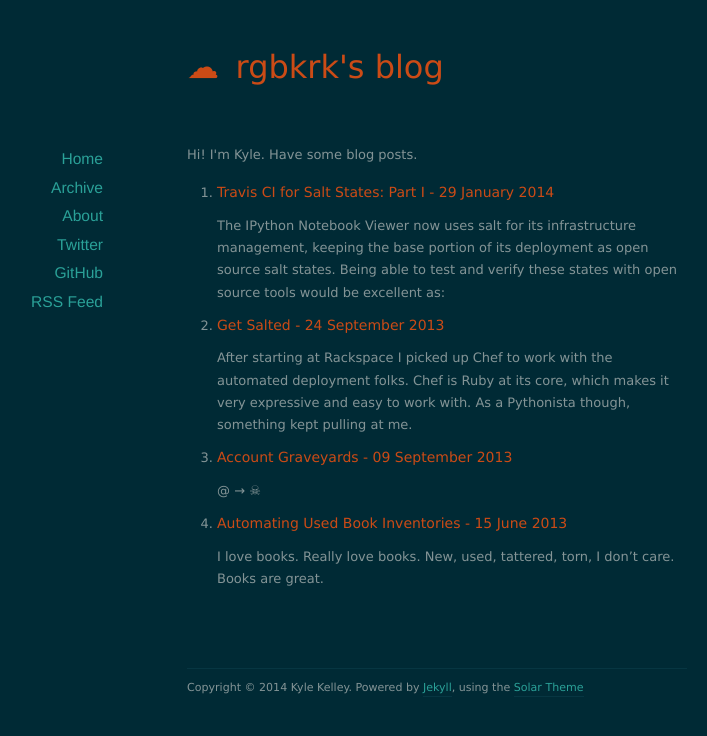
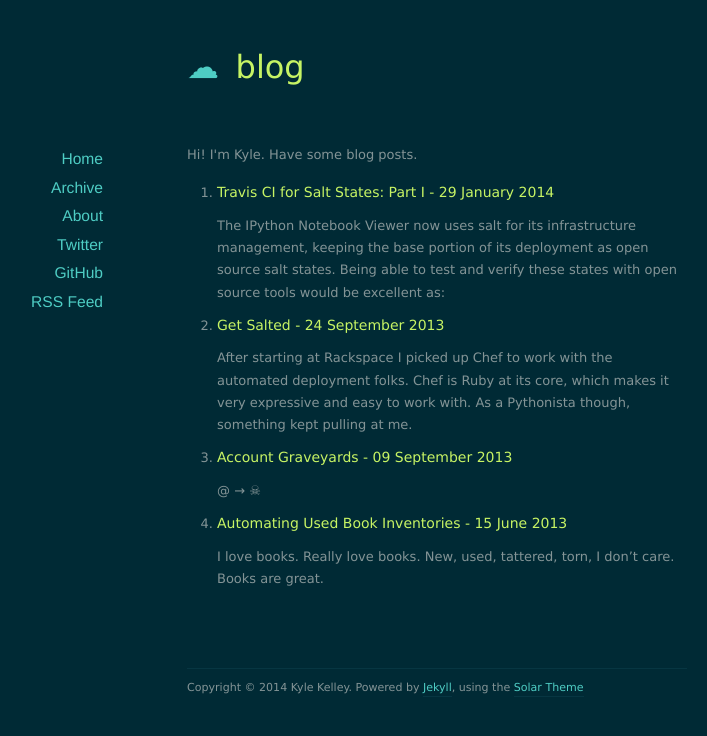
Before and after one commit to rgbkrk/rgbkrk.github.io, a Jekyll site: the page built from index.html, in a window 1280 px wide. Shown: the top 736 px of the page, without its empty margins (203-910 px from the left). Built offline with Jekyll 4.4.1, drawn with Linux system fonts in a browser that asks for light colours; nearby versions of some CDN libraries; the list of posts is cut into pages by our own code.

Commit message:
New theme

```diff
--- a/_config.yml
+++ b/_config.yml
@@ -1,4 +1,4 @@
-name: rgbkrk's blog
+name: blog
 author: Kyle Kelley
 url: http://rgbkrk.github.io
 
--- a/assets/css/colors-dark.css
+++ b/assets/css/colors-dark.css
@@ -1,43 +1,43 @@
 html, body {
 	background-color: #002a35;
-	color: #839496;
+	color: #839496; /*556270;*/
 }
 
 a, a:visited, a:active {
-	color: #2aa198;
+	color: #4ecdc4;
 	border-color: #073642;
 }
 
 a:hover {
 	background-color: #073642;
 	border-color: #073642;
-	color: #2aa198;
+	color: #4ecdc4;
 }
 
 h1, h2, h3 {
-	color: #cb4b16;
+	color: #c7f464;
 }
 
 h1 a, h1 a:visited, h1 a:active {
-	color: #cb4b16;
+	color: #c7f464;
 }
 
 h1 a:hover {
 	background-color: #073642;
 	border-color: #073642;
-	color: #cb4b16;
+	color: #c7f464;
 }
 
 article h1 a.anchor {
-	color: #2aa198;
+	color: #4ecdc4;
 }
 
 blockquote {
-	border-color: #cb4b16;
+	border-color: #c7f464;
 }
 
 #sidebar a:hover {
-	color: #2aa198;
+	color: #4ecdc4;
 	background-color: #073642;
 }
 
--- a/assets/css/style.css
+++ b/assets/css/style.css
@@ -39,11 +39,11 @@ body {
 
 a, a:active, a:visited {
 	text-decoration: none;
-	border-bottom: 1px solid #839496;
+	border-bottom: 1px solid #c7f464;
 	padding-bottom: 2px;
 }
 a:hover {
-	background-color: #839496;
+	background-color: #c7f464;
 	color: #000000;
 }
 
@@ -275,7 +275,7 @@ img.center {
   line-height: 1.7;
 }
 
-.icon-cloud:before { content: '\2601'; }
+.icon-cloud:before { content: '\2601'; color: #4ecdc4; }
 .icon-anchor:before { content: '\2601'; }
 .icon-anchor {
 	font-size: 65%;
```
